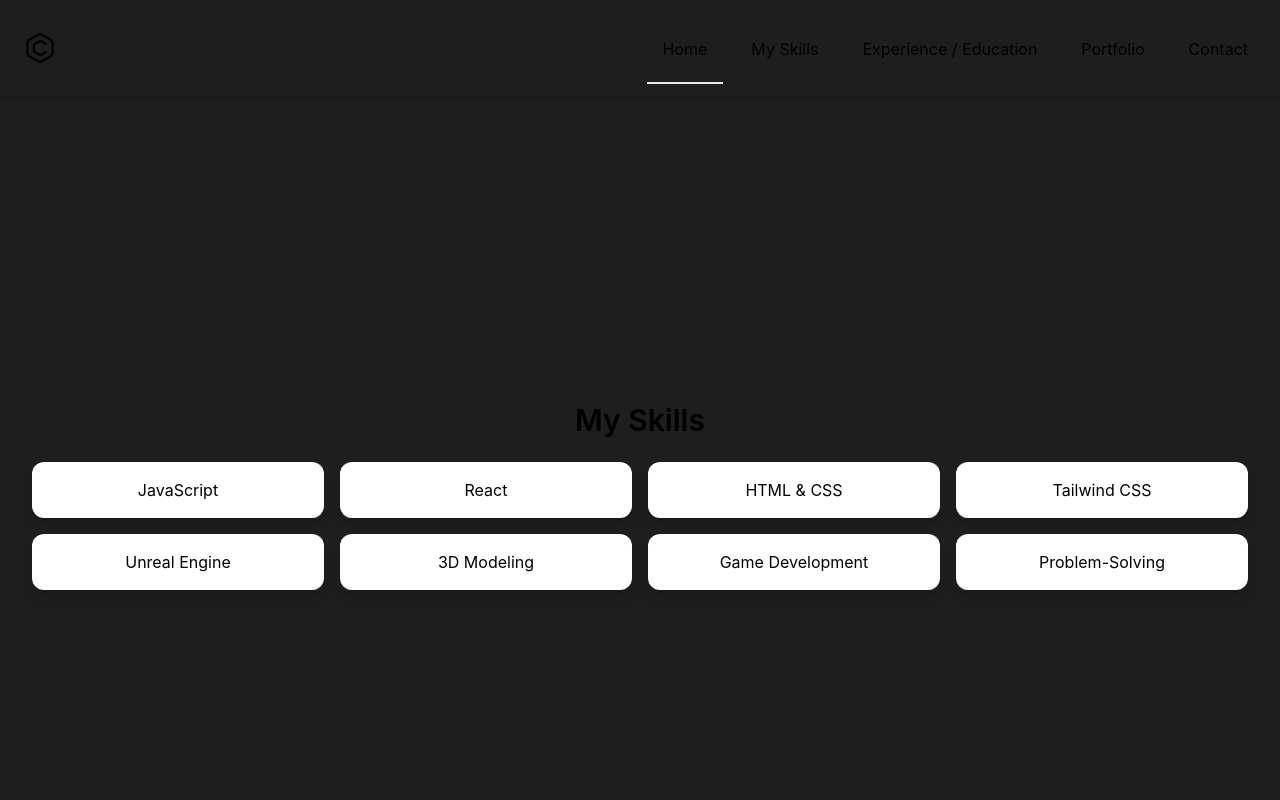
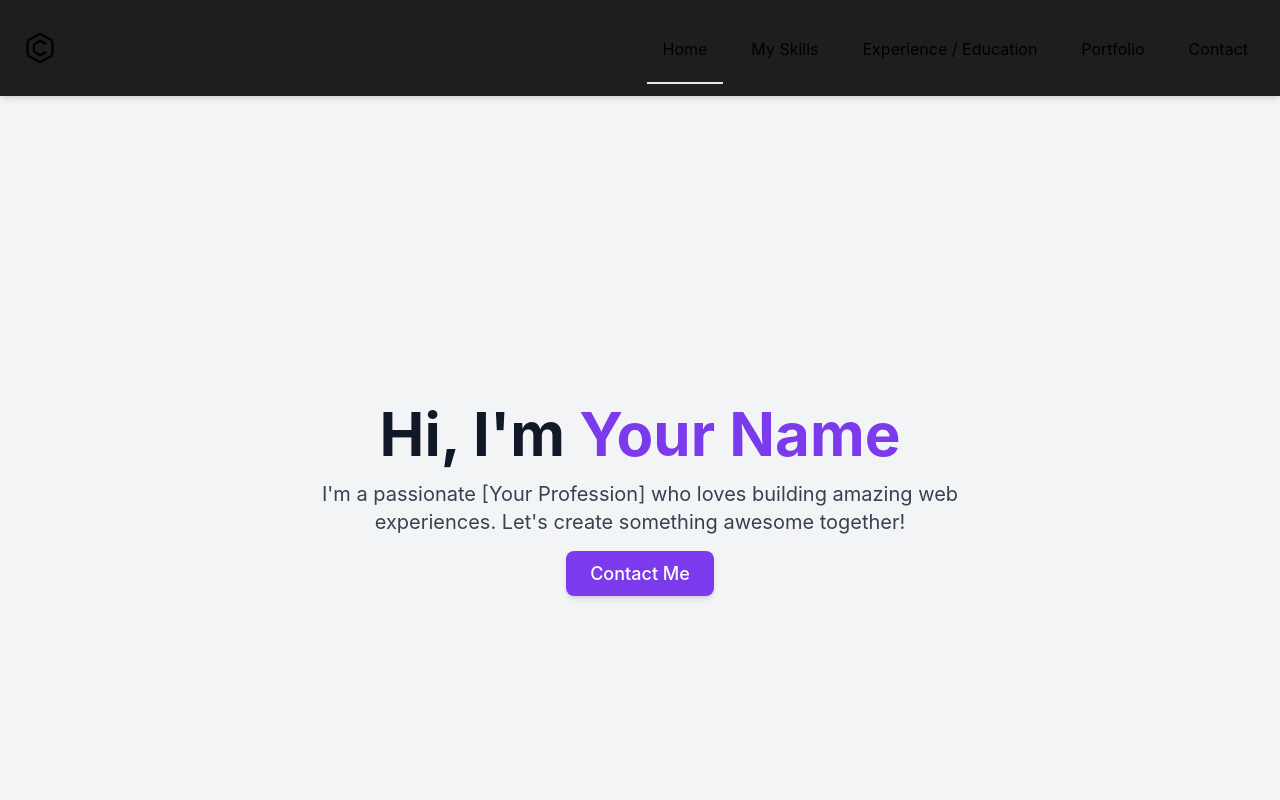
Before and after one commit to Git-DanD/dand-portfolio, a React (Create React App) app: page / in a window 1280 px wide. Shown: the top 800 px of the page. Built offline with nearby package versions, Linux system fonts and the light colour scheme.

Commit message:
Added Home page showing intro info

```diff
--- a/src/App.js
+++ b/src/App.js
@@ -4,6 +4,7 @@ import Header from "./Components/Header";
 import Skills from "./Components/Skills";
 import ExperienceEducation from "./Components/ExperienceEducation";
 import Contact from "./Components/Contact";
+import Home from "./Components/Home";
 
 const App = () => {
   return (
@@ -16,6 +17,7 @@ const App = () => {
     >
       <Header />
       <main style={{ flex: "1" }}>
+        <Home />
         <Skills />
         <ExperienceEducation />
         <Contact />
--- a/src/Components/Contact.js
+++ b/src/Components/Contact.js
@@ -24,11 +24,10 @@ const Contact = () => {
       className="p-8 dark:bg-gray-100 dark:text-gray-800 h-screen w-screen"
     >
       <div className="container mx-auto flex flex-col items-center justify-center gap-12 h-full">
-        {/* Left Side - Contact Form */}
+        <h2 className="text-3xl font-semibold dark:text-violet-600 text-center">
+          Contact Me
+        </h2>
         <div className="w-full md:w-1/2 bg-white shadow-lg p-6 rounded-xl dark:bg-gray-200">
-          <h2 className="text-3xl font-semibold dark:text-violet-600 mb-6 text-center">
-            Contact Me
-          </h2>
           <form onSubmit={handleSubmit} className="space-y-4">
             <div>
               <label className="block text-sm font-medium" htmlFor="name">
--- /dev/null
+++ b/src/Components/Home.js
@@ -0,0 +1,28 @@
+import React from "react";
+
+const Home = () => {
+  return (
+    <section
+      id="home"
+      className="h-screen flex flex-col items-center justify-center text-center p-6 bg-gray-100 dark:bg-gray-900"
+    >
+      <h1 className="text-4xl md:text-6xl font-bold text-gray-900 dark:text-white">
+        Hi, I'm <span className="text-violet-600">Your Name</span>
+      </h1>
+      <p className="text-lg md:text-xl text-gray-700 dark:text-gray-300 mt-4 max-w-2xl">
+        I'm a passionate [Your Profession] who loves building amazing web
+        experiences. Let's create something awesome together!
+      </p>
+      <div className="mt-6">
+        <a
+          href="#contact"
+          className="px-6 py-3 text-lg font-medium text-white bg-violet-600 rounded-lg shadow-md hover:bg-violet-700 transition-all"
+        >
+          Contact Me
+        </a>
+      </div>
+    </section>
+  );
+};
+
+export default Home;
```
